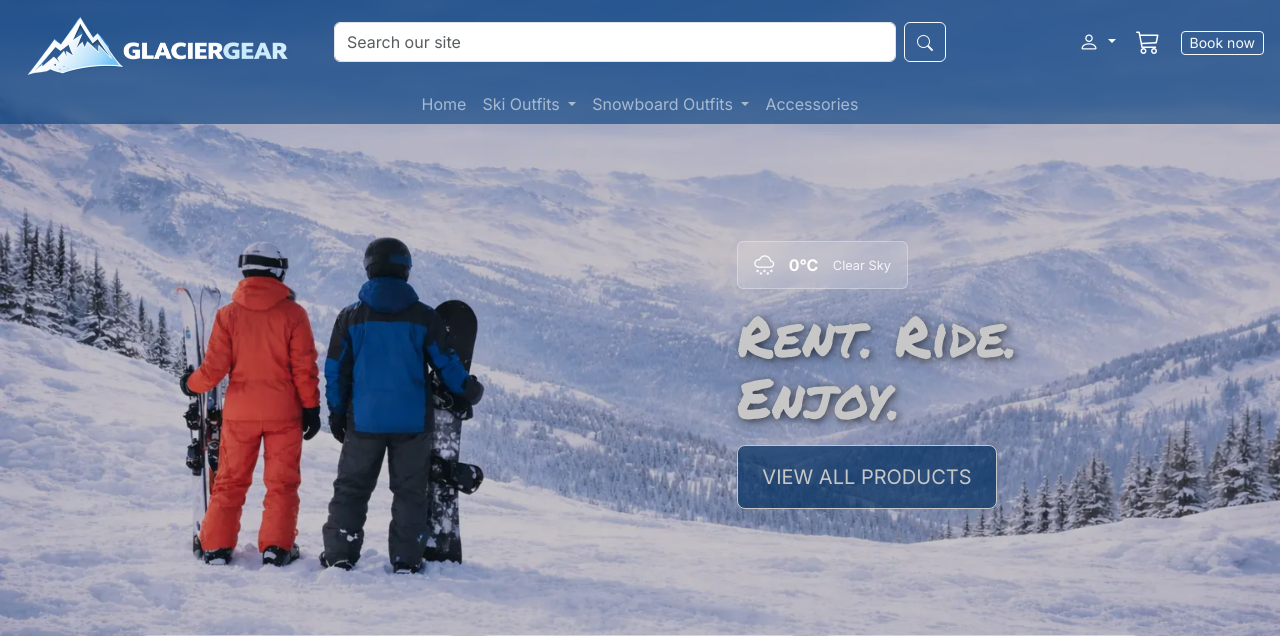
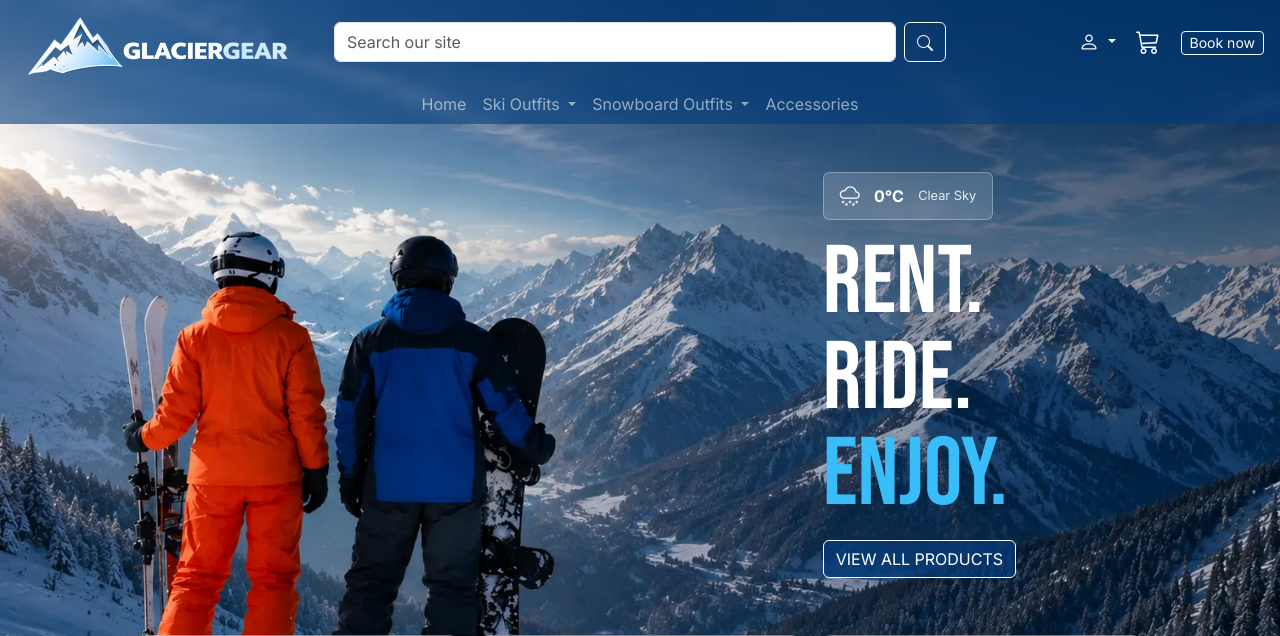
Before and after one commit to jolantadjatlova/GlacierGear, a Django app: page / in a window 1280 px wide. Shown: the top 636 px of the page. Run offline with Django 3.2, Linux system fonts and the light colour scheme; data that the repository does not hold is empty; parts of the project's set-up code (start-up, migrations or seed data) failed here and were passed over; some libraries are stand-ins or nearby versions.

Commit message:
Improve hero section with new image, Bebas Neue font and button styling

```diff
--- a/home/templates/home/index.html
+++ b/home/templates/home/index.html
@@ -11,7 +11,7 @@
     <div class="hero">
         <div class="container">
             <div class="row justify-content-center justify-content-md-end">
-                <div class="col-11 col-md-6 col-lg-5 text-center text-md-start">
+                <div class="col-11 col-md-5 col-lg-4 text-center text-md-start">
 
                     <!-- Weather pill -->
                     <div class="weather-pill d-inline-flex mb-3">
@@ -23,13 +23,13 @@
                     </div>
 
                     <!-- Heading -->
-                    <h1 class="text-white hero-heading">
-                        Rent. Ride. Enjoy.
+                    <h1 class="hero-heading">
+                        Rent.<br>Ride.<br><span style="color: #38BDF8;">Enjoy.</span>
                     </h1>
 
                     <!-- Button -->
                     <div class="mt-3">
-                        <a href="{% url 'products' %}" class="btn btn-lg px-4 py-3 text-uppercase hero-btn">
+                        <a href="{% url 'products' %}" class="btn text-uppercase hero-btn">
                             View All Products
                         </a>
                     </div>
--- a/static/css/base.css
+++ b/static/css/base.css
@@ -26,9 +26,9 @@ body::before {
     content: '';
     position: fixed;
     inset: 0;
-    background-color: rgba(0, 0, 0, 0.22);
     z-index: 0;
     pointer-events: none;
+    text-shadow: 0 4px 20px rgba(0,0,0,0.35);
 }
 
 header {
@@ -116,16 +116,17 @@ header {
 }
 
 .hero-heading {
-    font-family: 'Permanent Marker', cursive;
-    font-size: clamp(2rem, 5vw, 3.5rem);
-    line-height: 1.1;
-    text-shadow: 2px 2px 8px rgba(0, 0, 0, 0.6);
+    font-family: 'Bebas Neue', sans-serif;
+    font-size: clamp(3rem, 8vw, 6rem);
+    line-height: 1.0;
+    color: white;
 }
 
 .hero-btn {
     background-color: rgba(3, 60, 124, 0.7) !important;
     border: 1px solid white !important;
     color: white !important;
+    width: fit-content;
 }
 
 .hero-btn:hover {
--- a/templates/base.html
+++ b/templates/base.html
@@ -15,6 +15,7 @@
     {% block corecss %}
     <link href="https://cdn.jsdelivr.net/npm/bootstrap@5.3.0/dist/css/bootstrap.min.css" rel="stylesheet" />
     <link rel="stylesheet" href="https://cdn.jsdelivr.net/npm/bootstrap-icons@1.11.0/font/bootstrap-icons.css" />
+    <link href="https://fonts.googleapis.com/css2?family=Inter:wght@400;500;600;700&family=Bebas+Neue&display=swap" rel="stylesheet" />
     <link rel="stylesheet" href="{% static 'css/base.css' %}" />
     <link rel="icon" type="image/png" href="{% static 'images/favicon.png' %}">
     {% endblock %}
```
Also changed, not shown: static/images/hero_gg.webp.
